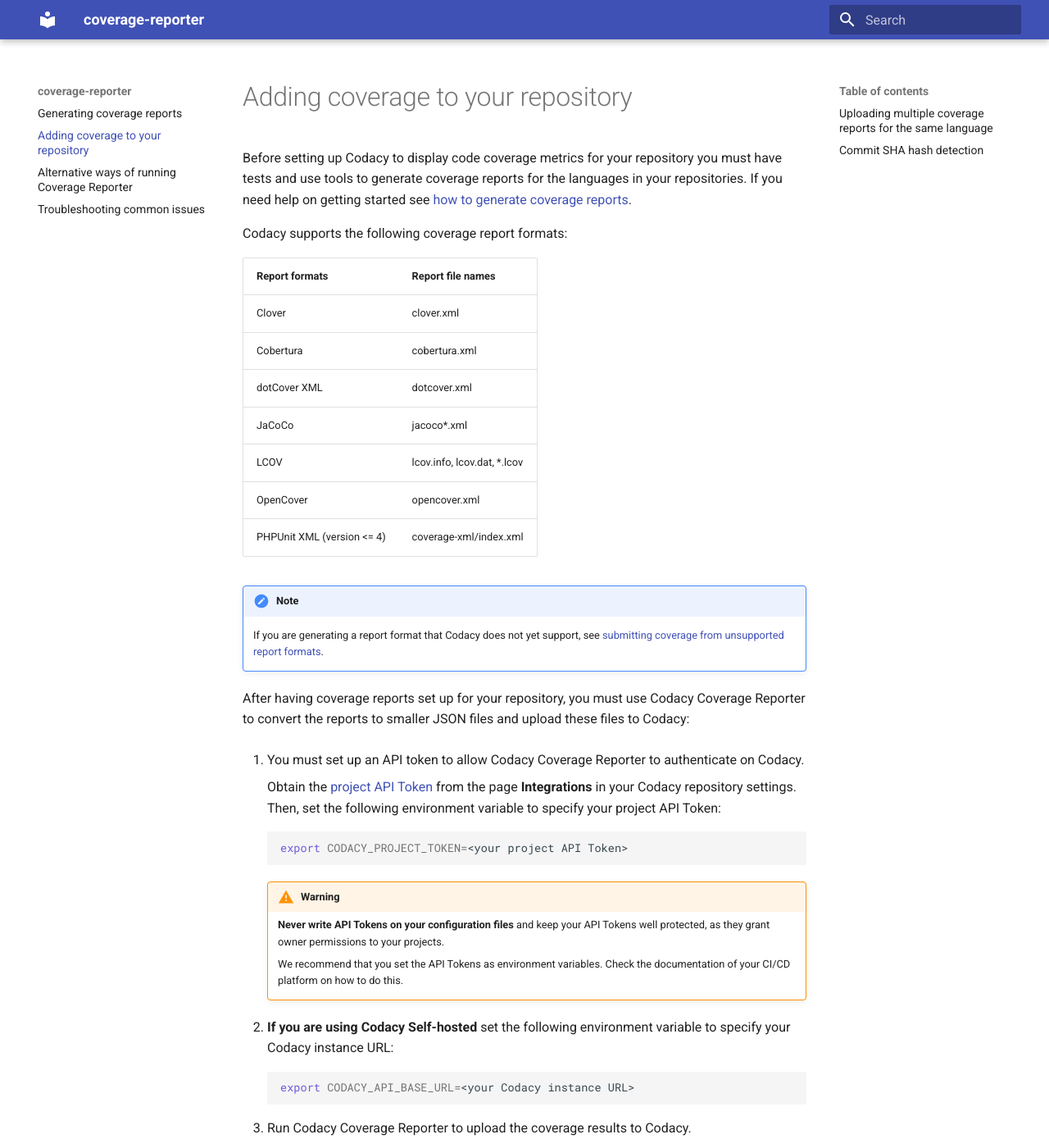
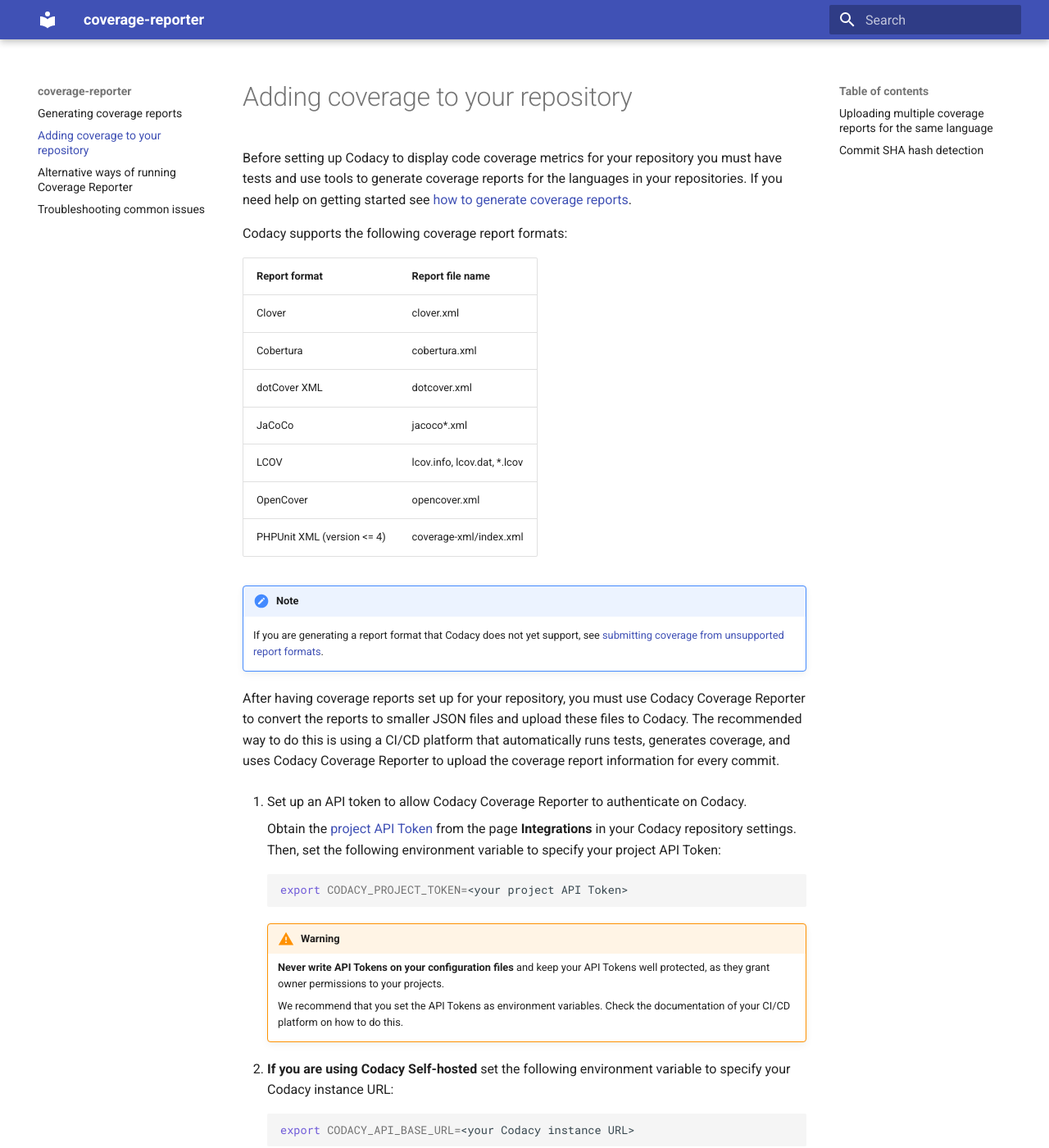
Before and after one commit to codacy/codacy-coverage-reporter, an MkDocs documentation site: the page built from docs/adding-coverage-to-your-repository.md, in a window 1280 px wide and 1400 px high. Shown: the whole window at 82% size. Built offline with MkDocs 1.6.1 and Material for MkDocs 9.7.7, drawn with Linux system fonts in a browser that asks for light colours.

Commit message:
doc: Make improvements to the codacy-coverage-reporter documentation (#251)
* doc: Recommend using CI/CD platform to upload the coverage data

* fix: Link from Travis CI to step on how to authenticate

* style: Edit first instruction and table headers

```diff
--- a/docs/adding-coverage-to-your-repository.md
+++ b/docs/adding-coverage-to-your-repository.md
@@ -4,7 +4,7 @@
 
 Codacy supports the following coverage report formats:
 
-| Report formats                | Report file names            |
+| Report format                 | Report file name             |
 | ----------------------------- | ---------------------------- |
 | Clover                        | clover.xml                   |
 | Cobertura                     | cobertura.xml                |
@@ -17,9 +17,9 @@
 !!! note
     If you are generating a report format that Codacy does not yet support, see [submitting coverage from unsupported report formats](troubleshooting-common-issues.md#unsupported-report-formats).
 
-After having coverage reports set up for your repository, you must use Codacy Coverage Reporter to convert the reports to smaller JSON files and upload these files to Codacy:
+After having coverage reports set up for your repository, you must use Codacy Coverage Reporter to convert the reports to smaller JSON files and upload these files to Codacy. The recommended way to do this is using a CI/CD platform that automatically runs tests, generates coverage, and uses Codacy Coverage Reporter to upload the coverage report information for every commit.
 
-1.  You must set up an API token to allow Codacy Coverage Reporter to authenticate on Codacy.
+1.  Set up an API token to allow Codacy Coverage Reporter to authenticate on Codacy.
     {: id="authenticate"}
 
     Obtain the [project API Token](/repositories-configure/integrations/project-api/) from the page **Integrations** in your Codacy repository settings. Then, set the following environment variable to specify your project API Token:
```
